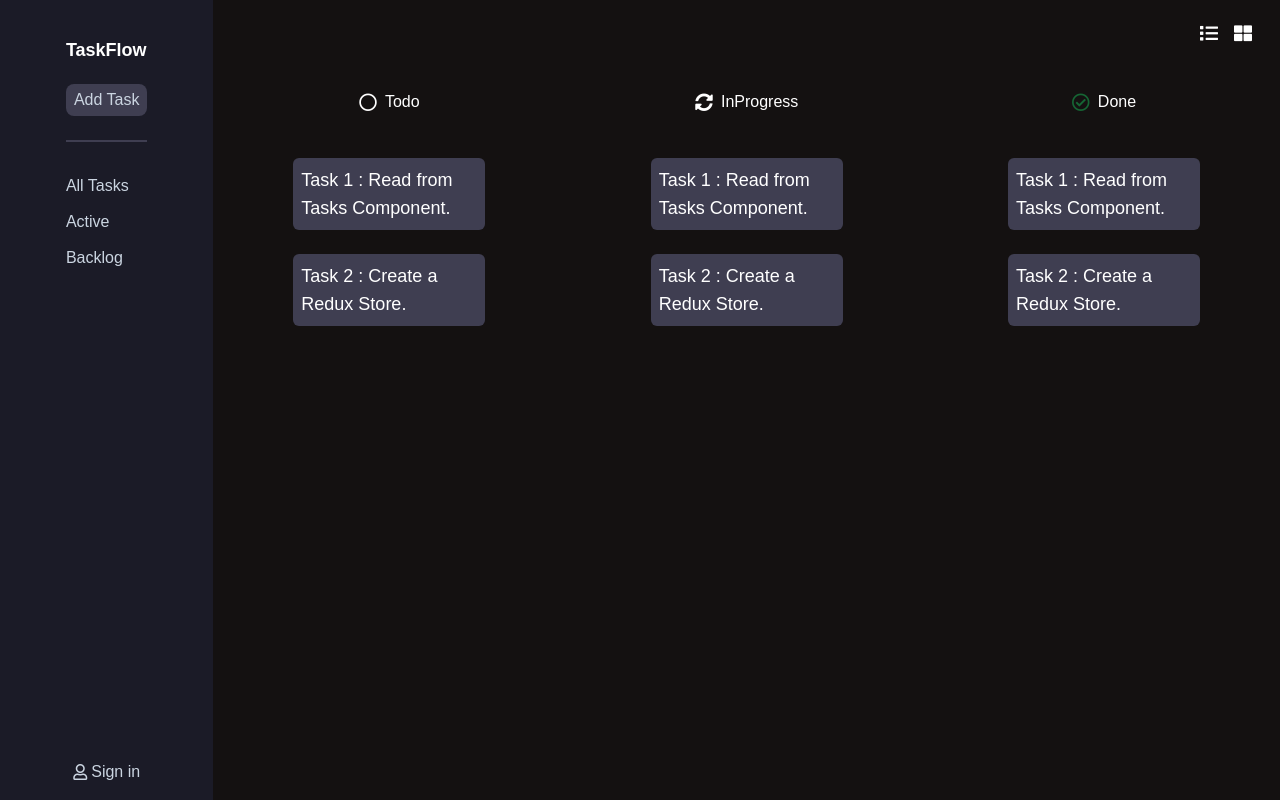
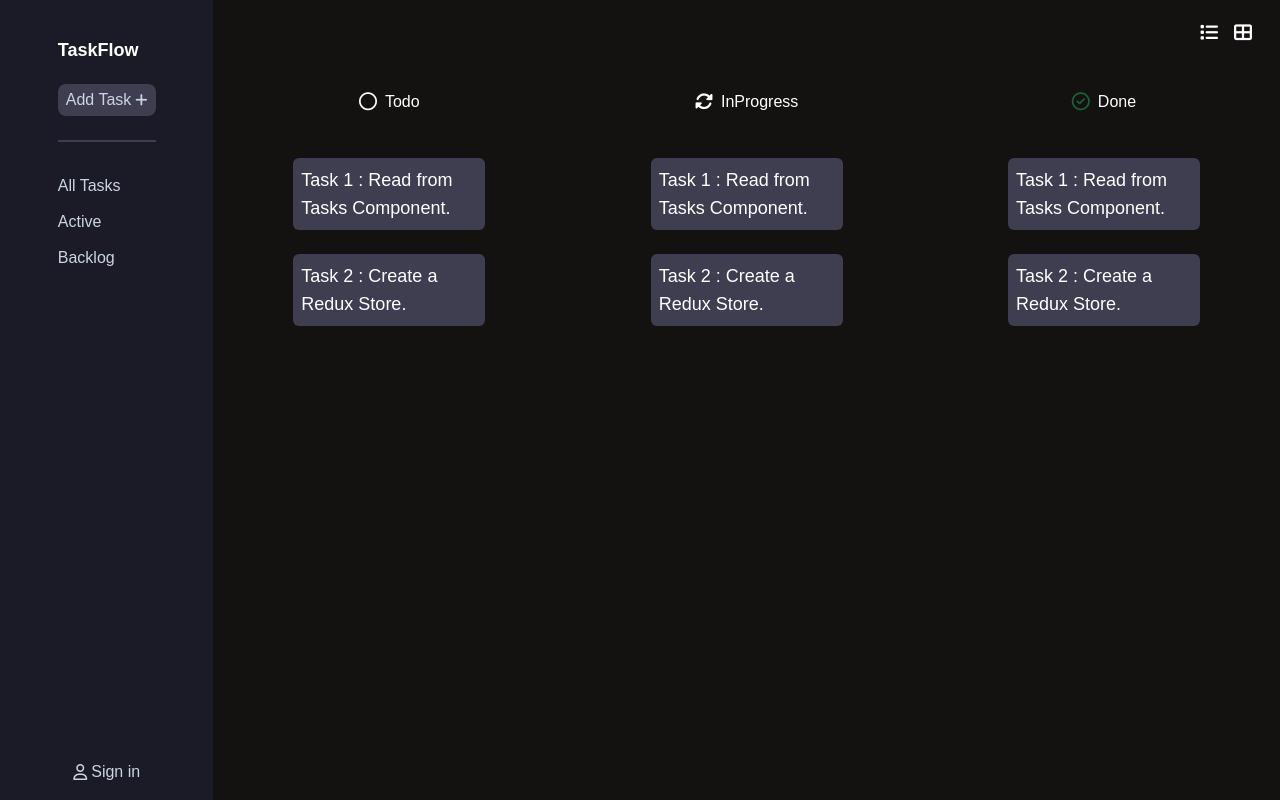
Before and after one commit to Makaan-Mates/TaskFlow, a React (Create React App) app: page / in a window 1280 px wide. Built offline with nearby package versions, Linux system fonts and the light colour scheme.

Commit message:
Icon added in add task button

```diff
--- a/public/index.html
+++ b/public/index.html
@@ -15,6 +15,7 @@
       rel="stylesheet"
       href="https://cdnjs.cloudflare.com/ajax/libs/font-awesome/5.15.3/css/all.min.css"
     />
+    <script src="https://kit.fontawesome.com/6dca7316ef.js" crossorigin="anonymous"></script>
     <!--
       Notice the use of %PUBLIC_URL% in the tags above.
       It will be replaced with the URL of the `public` folder during the build.
--- a/src/components/AsideBar.js
+++ b/src/components/AsideBar.js
@@ -5,9 +5,11 @@ const AsideBar = () => {
         <span className="text-lg my-1 font-semibold cursor-pointer text-white">
           TaskFlow
         </span>
-        <butto className="bg-[#3F3E51] px-2 py-1 my-4 rounded-lg cursor-pointer transition ease-in-out delay-50 hover:scale-105 hover:text-slate-50">
+        <button className="bg-[#3F3E51] px-2 py-1 my-4 rounded-lg cursor-pointer transition ease-in-out delay-50 hover:scale-105 hover:text-slate-50">
           Add Task
-        </butto>
+          <i className="fa-solid fa-plus text-sm ml-1"></i>
+        </button>
+
         <div className="my-2  border-b-2 border-[#3F3E51]"></div>
         <ul className="mt-3 ">
           <li className="my-3 hover:text-slate-50 cursor-pointer">All Tasks</li>
```
